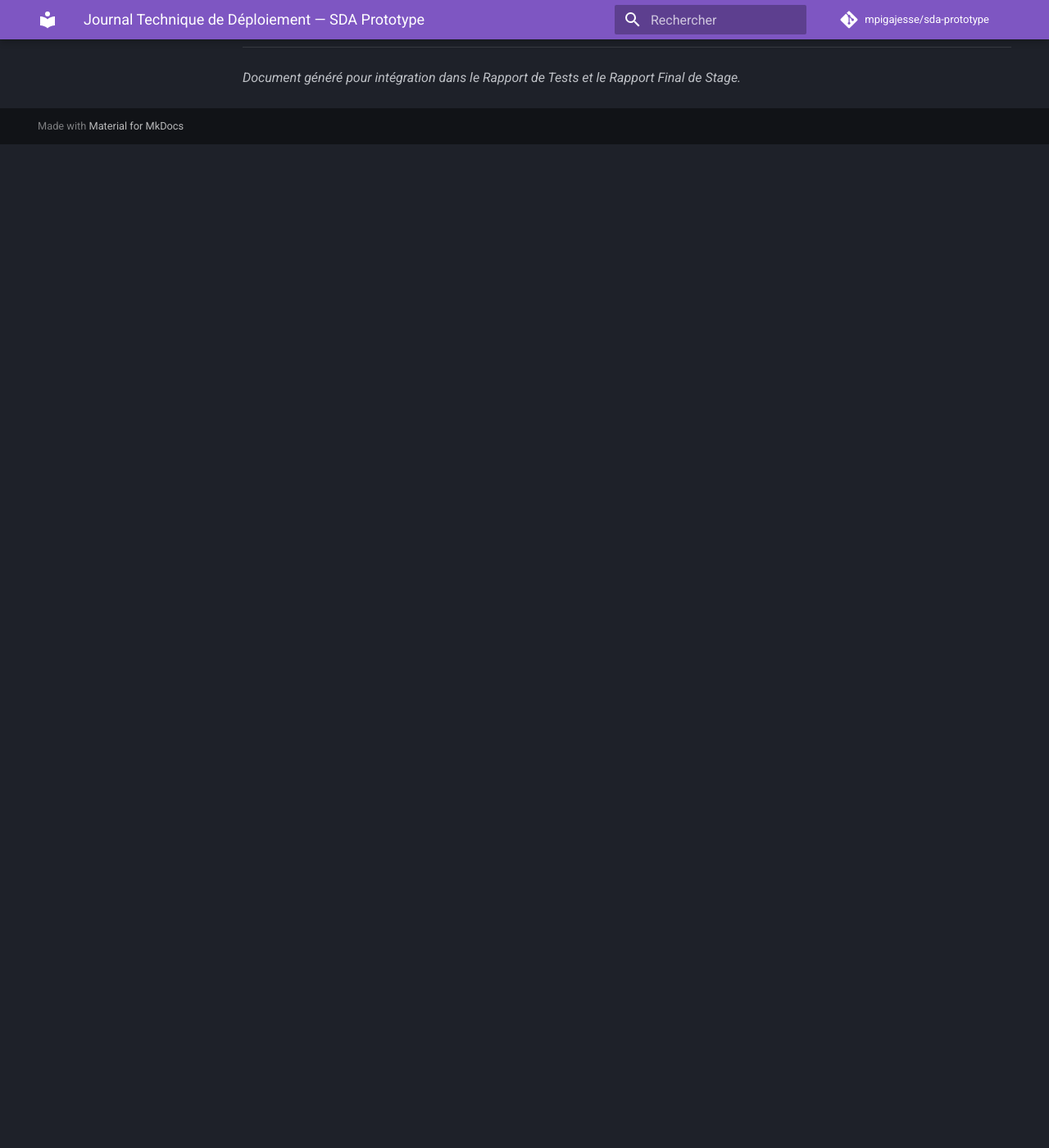
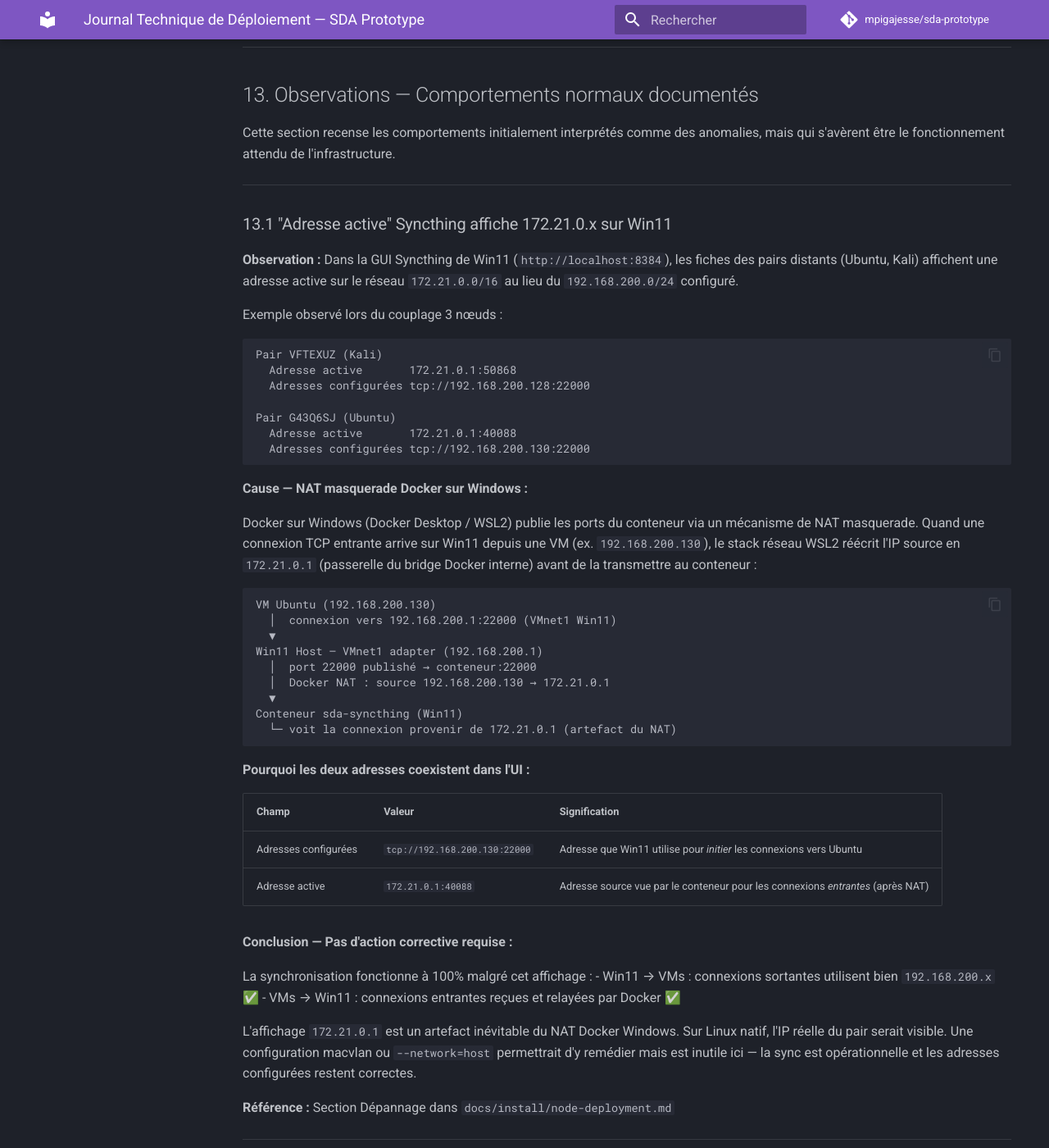
Before and after one commit to mpigajesse/sda-prototype, an MkDocs documentation site: the page built from docs/rapport/journal-technique-deploiement.md, in a window 1280 px wide and 1400 px high, scrolled down 21349 px. Shown: the whole window at 82% size. Built offline with MkDocs 1.6.1 and Material for MkDocs 9.7.7, drawn with Linux system fonts in a browser that asks for light colours; comment, search, counter and statistics services are not loaded; before the commit the page ends 21525 px from its top, so only the background shows below that.

Commit message:
docs: documenter comportement NAT Docker Win11 — adresse active 172.21.0.x
Explication du NAT masquerade Docker sur Windows : les connexions entrantes
depuis les VMs (192.168.200.x) sont réécrites en 172.21.0.1 (passerelle
bridge Docker) avant d'atteindre le conteneur Syncthing — artefact d'affichage
normal, la sync reste 100% opérationnelle.

- node-deployment.md : nouvelle entrée dépannage "Adresse active 172.21.0.x"
- journal-technique-deploiement.md : section 13 "Comportements normaux documentés"

````diff
--- a/docs/rapport/journal-technique-deploiement.md
+++ b/docs/rapport/journal-technique-deploiement.md
@@ -833,4 +833,60 @@ formatMem(system.alloc)  // ex: "4 MB"
 
 ---
 
+## 13. Observations — Comportements normaux documentés
+
+Cette section recense les comportements initialement interprétés comme des anomalies, mais qui s'avèrent être le fonctionnement attendu de l'infrastructure.
+
+---
+
+### 13.1 "Adresse active" Syncthing affiche 172.21.0.x sur Win11
+
+**Observation :** Dans la GUI Syncthing de Win11 (`http://localhost:8384`), les fiches des pairs distants (Ubuntu, Kali) affichent une adresse active sur le réseau `172.21.0.0/16` au lieu du `192.168.200.0/24` configuré.
+
+Exemple observé lors du couplage 3 nœuds :
+```
+Pair VFTEXUZ (Kali)
+  Adresse active       172.21.0.1:50868
+  Adresses configurées tcp://192.168.200.128:22000
+
+Pair G43Q6SJ (Ubuntu)
+  Adresse active       172.21.0.1:40088
+  Adresses configurées tcp://192.168.200.130:22000
+```
+
+**Cause — NAT masquerade Docker sur Windows :**
+
+Docker sur Windows (Docker Desktop / WSL2) publie les ports du conteneur via un mécanisme de NAT masquerade. Quand une connexion TCP entrante arrive sur Win11 depuis une VM (ex. `192.168.200.130`), le stack réseau WSL2 réécrit l'IP source en `172.21.0.1` (passerelle du bridge Docker interne) avant de la transmettre au conteneur :
+
+```
+VM Ubuntu (192.168.200.130)
+  │  connexion vers 192.168.200.1:22000 (VMnet1 Win11)
+  ▼
+Win11 Host — VMnet1 adapter (192.168.200.1)
+  │  port 22000 publishé → conteneur:22000
+  │  Docker NAT : source 192.168.200.130 → 172.21.0.1
+  ▼
+Conteneur sda-syncthing (Win11)
+  └─ voit la connexion provenir de 172.21.0.1 (artefact du NAT)
+```
+
+**Pourquoi les deux adresses coexistent dans l'UI :**
+
+| Champ | Valeur | Signification |
+|-------|--------|---------------|
+| Adresses configurées | `tcp://192.168.200.130:22000` | Adresse que Win11 utilise pour *initier* les connexions vers Ubuntu |
+| Adresse active | `172.21.0.1:40088` | Adresse source vue par le conteneur pour les connexions *entrantes* (après NAT) |
+
+**Conclusion — Pas d'action corrective requise :**
+
+La synchronisation fonctionne à 100% malgré cet affichage :
+- Win11 → VMs : connexions sortantes utilisent bien `192.168.200.x` ✅
+- VMs → Win11 : connexions entrantes reçues et relayées par Docker ✅
+
+L'affichage `172.21.0.1` est un artefact inévitable du NAT Docker Windows. Sur Linux natif, l'IP réelle du pair serait visible. Une configuration macvlan ou `--network=host` permettrait d'y remédier mais est inutile ici — la sync est opérationnelle et les adresses configurées restent correctes.
+
+**Référence :** Section Dépannage dans `docs/install/node-deployment.md`
+
+---
+
 *Document généré pour intégration dans le Rapport de Tests et le Rapport Final de Stage.*
````
Also changed, not shown: docs/install/node-deployment.md (+23 -0 lines).
